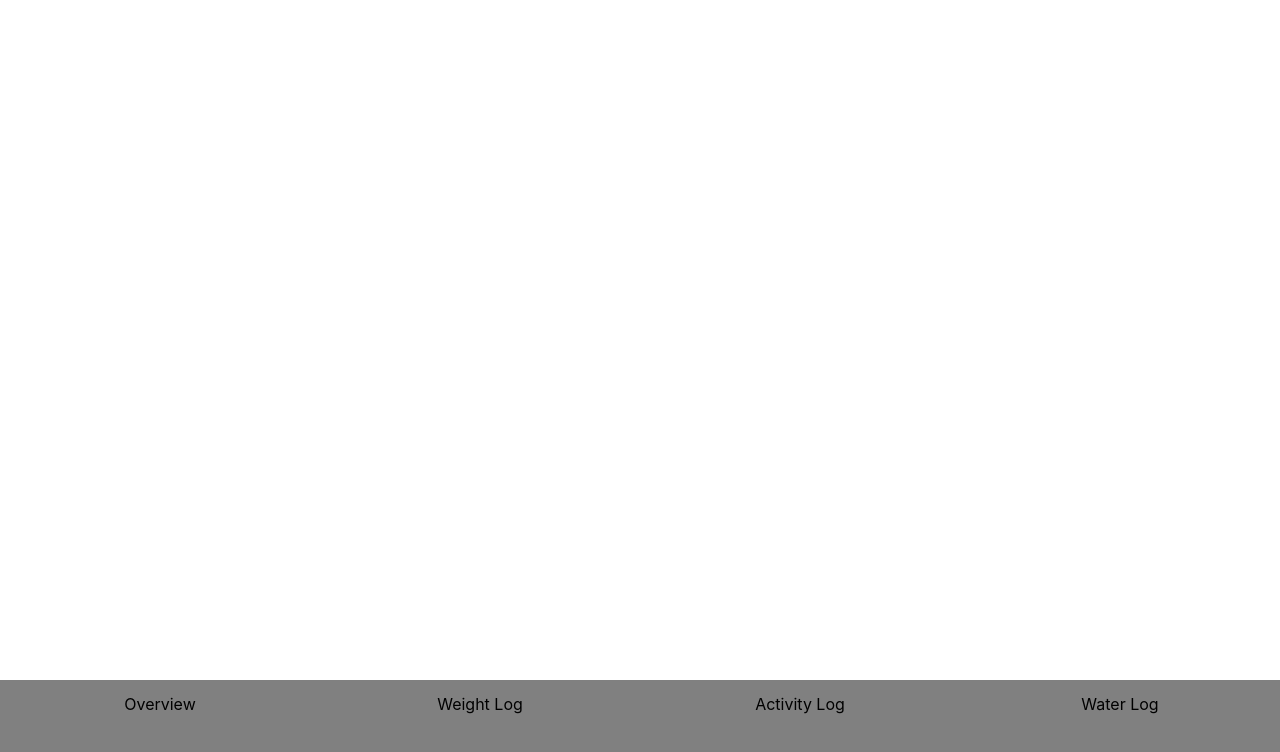
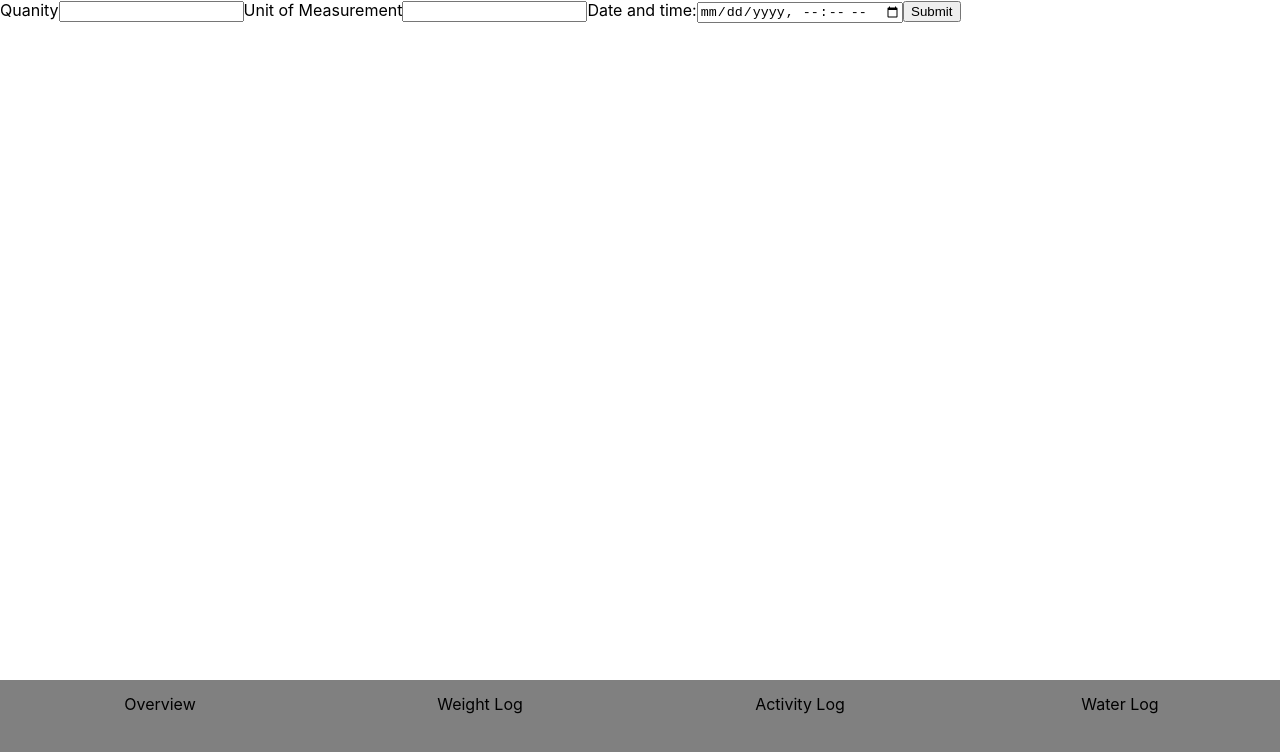
Before and after one commit to cfloyd252/My-Fit-Journal-Client, a React (Create React App) app: page /journal/weight/add in a window 1280 px wide. Shown: the top 752 px of the page. Built offline with nearby package versions, Linux system fonts and the light colour scheme; no server answers; the HTML template or start-up script is replaced by a standard one.

Commit message:
added WeightLogEntry to app.js

```diff
--- a/src/App.js
+++ b/src/App.js
@@ -6,6 +6,7 @@ import LogView from './Components/LogView/LogView'
 import LandingPage from './Components/LandingPage/LandingPage'
 import RegistrationPage from './Components/RegistrationPage/RegistrationPage'
 import WaterLogEntry from './Components/LogEntry/WaterLogEntry'
+import WeightLogEntry from './Components/LogEntry/WeightLogEntry'
 import './App.css'
 import EntriesApiService from './services/entries-api-service';
 
@@ -51,6 +52,7 @@ class App extends Component {
         }} />
         <Route path={'/journal'} component={TabNav} />
         <Route exact path={'/journal/water/add'} component={WaterLogEntry} />
+        <Route exact path={'/journal/weight/add'} component={WeightLogEntry} />
       </main>
     )
   }
--- a/src/Components/LogEntry/WaterLogEntry.js
+++ b/src/Components/LogEntry/WaterLogEntry.js
@@ -10,6 +10,7 @@ export class WaterLogEntry extends Component {
         <input name='unitOfMeasurement' type='text' required />
         <label for="logtime">Date and time:</label>
         <input type="datetime-local" name="logtime"></input>
+        <button type="submit">Submit</button>
       </form>
     )
   }
--- a/src/Components/LogEntry/WeightLogEntry.js
+++ b/src/Components/LogEntry/WeightLogEntry.js
@@ -0,0 +1,19 @@
+import React, { Component } from 'react'
+
+export class WeightLogEntry extends Component {
+  render() {
+    return (
+      <form className='entry_form' id='weight_form'>
+        <label htmlFor='quanity'>Quanity</label>
+        <input name='quanity' type='number' min='1' required />
+        <label htmlFor='unitOfMeasurement'>Unit of Measurement</label>
+        <input name='unitOfMeasurement' type='text' required />
+        <label for="logtime">Date and time:</label>
+        <input type="datetime-local" name="logtime" required></input>
+        <button type="submit">Submit</button>
+      </form>
+    )
+  }
+}
+
+export default WeightLogEntry
```
